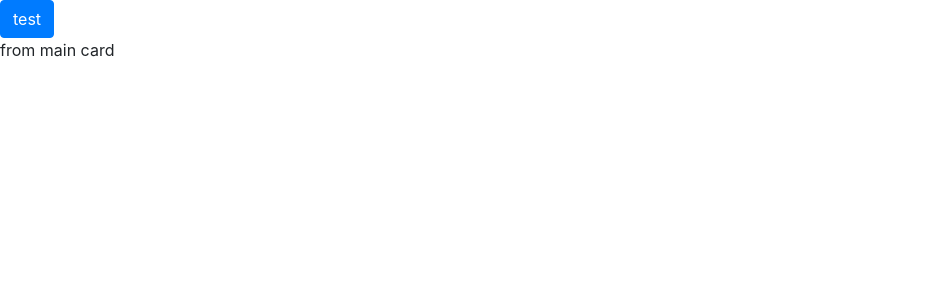
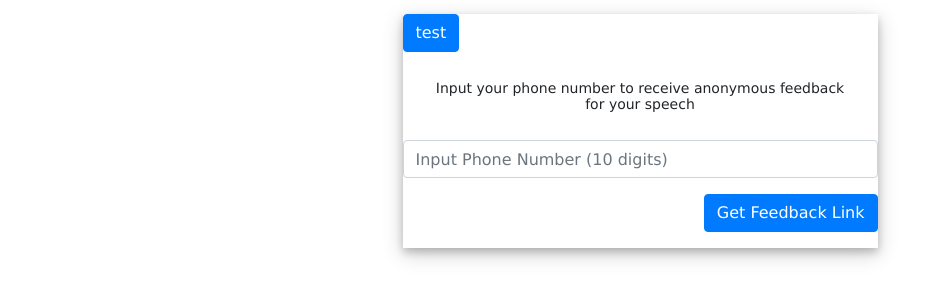
Before and after one commit to devincheca/speechFeedBack, a React (Create React App) app in the folder anon-feedback/: page / in a window 1280 px wide. Shown: the top 300 px of the page, without its empty margins (0-948 px from the left). Built offline with nearby package versions, Linux system fonts and the light colour scheme.

Commit message:
quite a bit of the pieces are in place now

```diff
--- a/anon-feedback/src/App.css
+++ b/anon-feedback/src/App.css
@@ -1,38 +1,33 @@
-.App {
+body {
+  margin: auto;
+  margin-top: 1em;
+  max-width: 475px;
+  font: 14px "Lucida Grande", Helvetica, Arial, sans-serif;
+  box-shadow: 0 4px 8px 0 rgba(0, 0, 0, 0.2), 0 6px 20px 0 rgba(0, 0, 0, 0.19);
+}
+a {
+  color: #00B7FF;
+}
+#errorDiv {
+  color: red;
+}
+.topBarDiv {
+  display: flex;
+  justify-content: space-between;
+  font-size: 1.25em;
+  margin: 1em 0 2em 0;
+  padding: 0 1em 0 1em;
+}
+.inputPhoneHeader {
   text-align: center;
+  padding: 0 2em 0 2em;
+  margin: 2em 0 2em 0;
 }
-
-.App-logo {
-  height: 40vmin;
-  pointer-events: none;
+.card {
+  padding: 1em;
+  margin-top: 5em;
 }
-
-@media (prefers-reduced-motion: no-preference) {
-  .App-logo {
-    animation: App-logo-spin infinite 20s linear;
-  }
+.copyPasteGroup {
+  display: flex;
+  justify-content: space-around;
 }
-
-.App-header {
-  background-color: #282c34;
-  min-height: 100vh;
-  display: flex;
-  flex-direction: column;
-  align-items: center;
-  justify-content: center;
-  font-size: calc(10px + 2vmin);
-  color: white;
-}
-
-.App-link {
-  color: #61dafb;
-}
-
-@keyframes App-logo-spin {
-  from {
-    transform: rotate(0deg);
-  }
-  to {
-    transform: rotate(360deg);
-  }
-}
--- a/anon-feedback/src/MainCard/MainCard.js
+++ b/anon-feedback/src/MainCard/MainCard.js
@@ -1,12 +1,99 @@
+import React, { useState } from 'react';
+import Request from '../helpers/request.js';
 
 function MainCard() {
+  const [phoneNumber, setPhoneNumber] = useState('');
+  const [isLoaderActive, setLoader] = useState(false);
+  const [isLinkSuccess, setLinkSuccess] = useState(false);
+  const [successMessage, setSuccessMessage] = useState('');
+  const [errorMessage, setErrorMessage] = useState('');
+
   return (
     <div className="">
-      <p className="">
-        from main card
-      </p>
+      <div className="inputPhoneHeader">Input your phone number to receive anonymous feedback for your speech</div>
+      <div className="form-group">
+        <input type="number" className="form-control" id="phoneNumber" placeholder="Input Phone Number (10 digits)" onKeyUp={(event) => setPhoneNumber(event.target.value)} />
+      </div>
+      <div className="form-group text-right" id="feedbackButtonDiv">
+        <button
+          type="button"
+          className="btn btn-primary"
+          onClick={() => getLink()}
+          id="feedbackButton"
+          style={isLoaderActive ? { display: 'none' } : { display: 'initial' }}>
+            Get Feedback Link
+        </button>
+        <button className="btn btn-primary" disabled style={isLoaderActive ? { display: 'initial'} : { display: 'none' }} id="loaderButton">
+          <span className="spinner-border spinner-border-sm"></span>
+          Loading..
+        </button>
+      </div>
+      <div>
+        <div className="copyPasteGroup">
+          <div className="form-group" id="linkDiv" style={isLinkSuccess ? { display: 'initial' } : { display: 'none' }}>
+            <input type="text" disabled className="form-control" id="linkInput" />
+          </div>
+          <div id="copyStatus"></div>
+          <div className="form-group text-right" id="copyButtonDiv" style={isLinkSuccess ? { display: 'initial' } : { display: 'none' }}>
+            <button type="button" className="btn btn-primary" onClick={() => copyToClipboard()}>
+              <span style={{ fontSize: '.875em', marginRight: '.125em', position: 'relative', top: '-.25em', left: '-.125em' }}>
+                📄<span style={{ position: 'absolute', top: '.25em', left: '.25em' }}>📄</span>
+              </span>
+            </button>
+          </div>
+        </div>
+      </div>
+      <div id="successDiv" style={{ color: 'green' }}>{successMessage}</div>
+      <div id="failDiv" style={{ color: 'red' }}>{errorMessage}</div>
     </div>
   );
+  async function getLink() {
+    try {
+      toggleLoaderButton();
+      const req = new Request();
+      req.endpoint = 'feedback';
+      req.data = { phoneNumber };
+      const res = await req.send();
+      console.log(res);
+      toggleLoaderButton();
+      setLinkSuccess(true);
+      setSuccessMessage('this worked');
+    } catch(error) {
+      setErrorMessage('something bad happened');
+    }
+  }
+  function toggleLoaderButton() { setLoader(!isLoaderActive) }
+  function copyToClipboard(text) {
+    let isCopied = true;
+    if (window.clipboardData && window.clipboardData.setData) {
+      updateCopyStatus();
+      return window.clipboardData.setData("Text", text);
+    }
+    else if (document.queryCommandSupported && document.queryCommandSupported("copy")) {
+      const textarea = document.createElement("textarea");
+      textarea.textContent = text;
+      textarea.style.position = "fixed";  // Prevent scrolling to bottom of page in Microsoft Edge.
+      document.body.appendChild(textarea);
+      textarea.select();
+      try {
+        return document.execCommand("copy");  // Security exception may be thrown by some browsers.
+      }
+      catch (ex) {
+        isCopied = false;
+        console.warn("Copy to clipboard failed.", ex);
+        return false;
+      }
+      finally {
+        if (isCopied) { updateCopyStatus(); }
+        document.body.removeChild(textarea);
+      }
+    }
+  }
+  function updateCopyStatus() {
+    const copyStatus = document.getElementById('copyStatus');
+    copyStatus.innerHTML = 'Copied!';
+    setTimeout(() => { copyStatus.innerHTML = ''; }, 4000);
+  }
 }
 
 export default MainCard;
```
Also changed, not shown: anon-feedback/src/App.js (+1 -13 lines).
